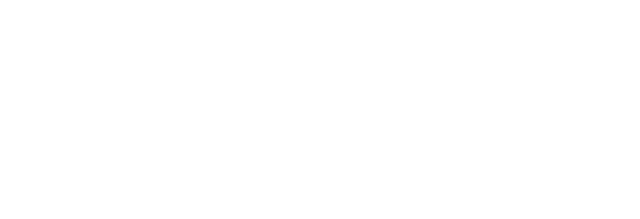
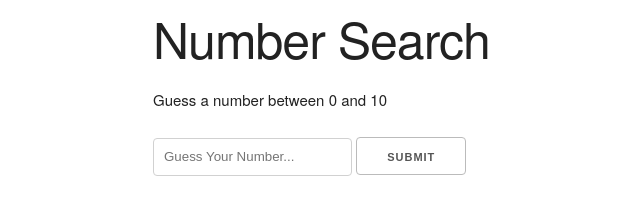
Before and after one commit to Nola360/Day-15, a plain HTML site: page index.html in a window 1280 px wide. Shown: the whole page, without its empty margins (7-647 px from the left). Drawn offline with nearby package versions, Linux system fonts and the light colour scheme.

Commit message:
added html content with skeleton css boiler plate

```diff
--- a/index.html
+++ b/index.html
@@ -6,13 +6,22 @@
   <meta name="viewport" content="width=device-width, initial-scale=1.0">
   <meta http-equiv="X-UA-Compatible" content="ie=edge">
 
-  <title>JavaScript Course 2020</title>
   <link rel="stylesheet" href="https://cdnjs.cloudflare.com/ajax/libs/skeleton/2.0.4/skeleton.css">
 
+  <title>Number Search</title>
 </head>
 
 <body>
-
+  <!-- Skeleton give margin auto -->
+  <div class="container">
+    <h1>Number Search</h1>
+    <div id="game">
+      <p>Guess a number between <span class="min-num">0</span> and <span class="max-num">10</span></p>
+      <input type="number" placeholder="Guess Your Number..." id="guess-input">
+      <input type="submit" value="submit" id="guess-value">
+      <p class="message"></p>
+    </div>
+  </div>
 </body>
 <script src="script.js"></script>
 
```
